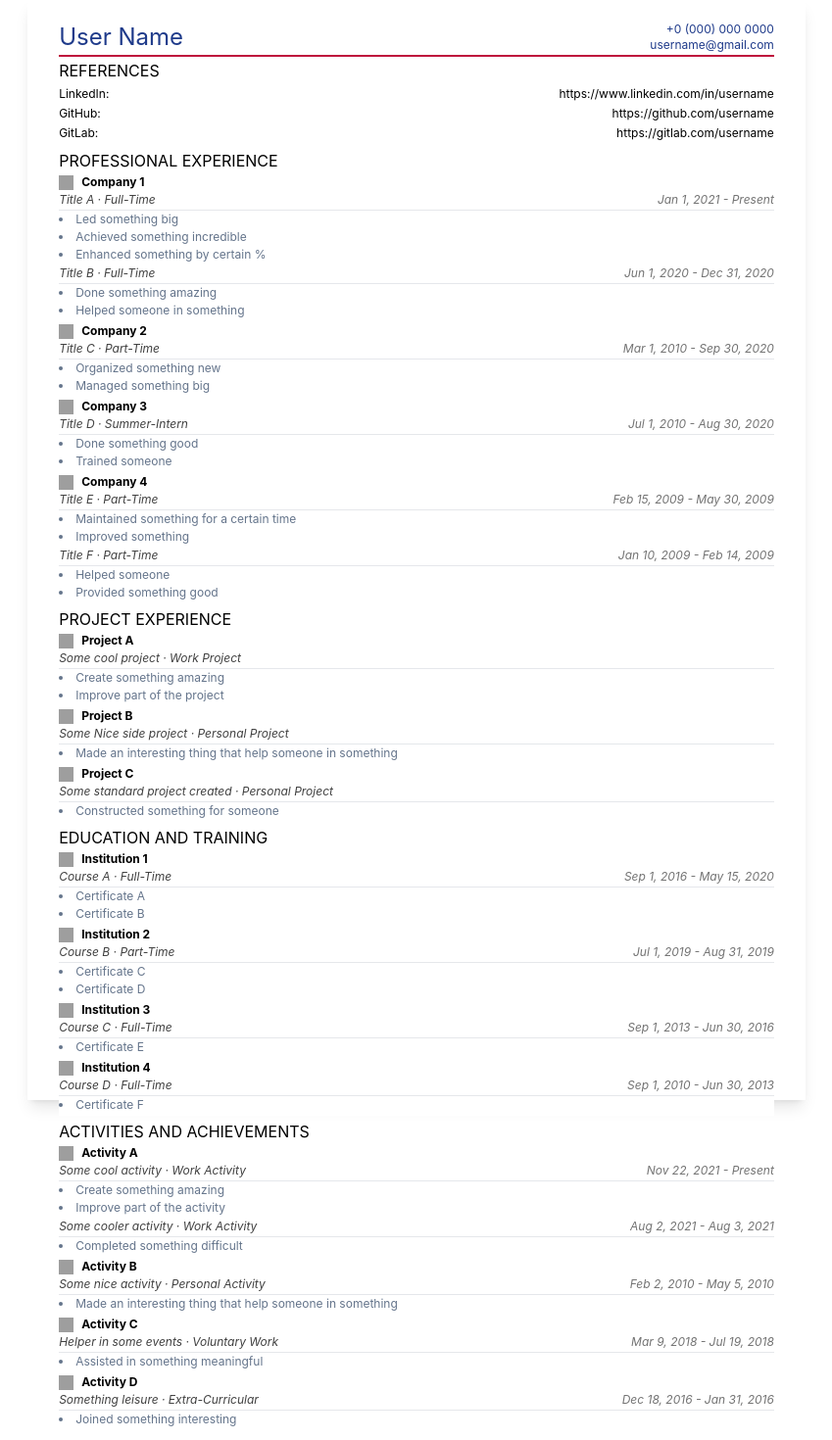
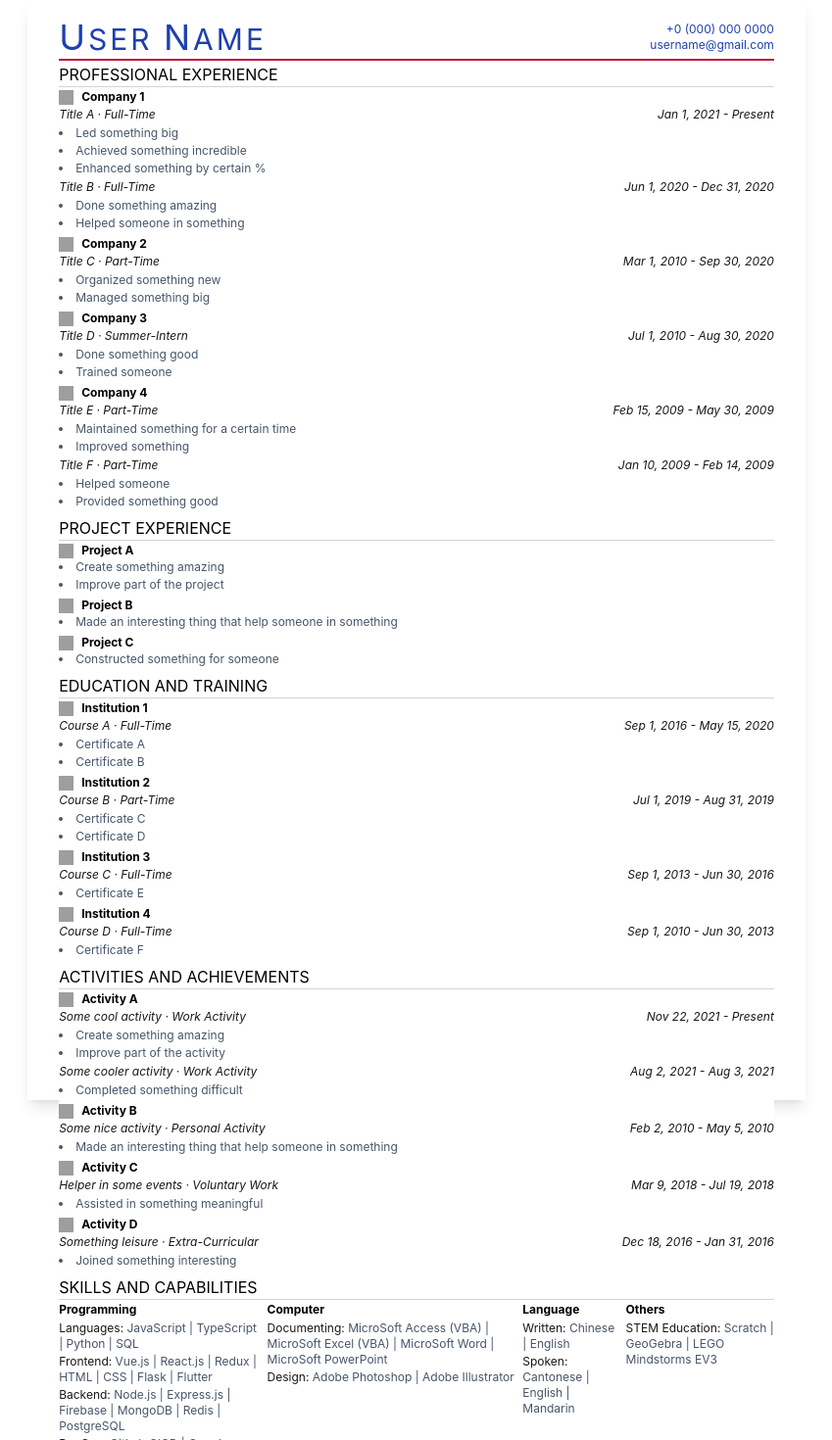
Before and after one commit to louvrecly/cv-generator-next, a Next.js app: page / in a window 1280 px wide. Shown: the top 1470 px of the page at 98% size, without its empty margins (215-1064 px from the left). Built offline with nearby package versions, Linux system fonts and the light colour scheme; grey boxes are pictures that could not be loaded.

Commit message:
Update styling and format

```diff
--- a/components/PortfolioSection/PortfolioTable.js
+++ b/components/PortfolioSection/PortfolioTable.js
@@ -12,8 +12,6 @@ export default function PortfolioTable({ data }) {
             <TitleRow title={project.name} logo={project.logo} />
           </Linkable>
 
-          <InfoRow headText={`${project.description} · ${project.type}`} />
-
           <ItemsList items={project.items} />
         </li>
       ))}
--- a/components/Section.tsx
+++ b/components/Section.tsx
@@ -8,7 +8,7 @@ interface SectionProps {
 export default function Section({ title, children }: SectionProps) {
   return (
     <section className="py-0.5 w-full">
-      <h2 className="text-base uppercase">{title}</h2>
+      <h2 className="text-base uppercase border-b border-neutral-300">{title}</h2>
 
       {children}
     </section>
--- a/components/SkillsSection/SkillsTable.js
+++ b/components/SkillsSection/SkillsTable.js
@@ -1,23 +1,18 @@
 import TitleRow from '@/components/Table/TitleRow'
-import InfoRow from '@/components/Table/InfoRow'
 
 export default function SkillsTable({ data }) {
   return (
-    <ul>
+    <ul className="flex justify-between gap-2">
       {data.categories.map(category => (
         <li key={category.key} className="py-0.5">
           <TitleRow title={category.label} />
 
-          <ul>
+          <ul className="py-0.5">
             {category.groups.map(group => (
-              <li key={group.key}>
-                <InfoRow headText={group.label} />
+              <li key={group.key} className="py-px flex-1 text-xs">
+                <span className="text-neutral-900">{group.label}: </span>
 
-                <ul className="py-1 flex-1 flex flex-wrap gap-1 text-xs">
-                  {group.items.map(item => (
-                    <li key={item.key} className="px-2 py-0.5 whitespace-nowrap border rounded-full shadow-sm">{item.label}</li>
-                  ))}
-                </ul>
+                <span className="text-slate-600">{group.items.map(item => item.label).join(' | ')}</span>
               </li>
             ))}
           </ul>
--- a/components/SkillsSection/index.js
+++ b/components/SkillsSection/index.js
@@ -5,7 +5,7 @@ import { filterByShow } from '@/services/utils'
 
 export default function SkillsSection({ skills, setSkills }) {
   return (
-    <Section title="Skills">
+    <Section title="Skills and Capabilities">
       <EditableBlock data={skills} setData={setSkills} placeholder="Loading skills data...">
         <SkillsTable data={filterByShow(skills)} />
       </EditableBlock>
--- a/components/Table/InfoRow.tsx
+++ b/components/Table/InfoRow.tsx
@@ -5,10 +5,10 @@ interface InfoRowProps {
 
 export default function InfoRow({ headText, tailText = '' }: InfoRowProps) {
   return (
-    <h4 className="py-0.5 flex flex-wrap justify-between gap-x-3 items-center text-neutral-700 italic border-b">
-      <span className="text-xs">{headText}</span>
+    <h4 className="py-0.5 flex flex-wrap justify-between gap-x-3 items-center text-neutral-900 text-xs italic">
+      <span>{headText}</span>
 
-      {!!tailText && <span className="text-neutral-500 text-xs text-end">{tailText}</span>}
+      {!!tailText && <span className="text-end">{tailText}</span>}
     </h4>
   )
 }
--- a/components/Table/ItemsList.tsx
+++ b/components/Table/ItemsList.tsx
@@ -10,7 +10,7 @@ export default function ItemsList({ items = [] }: ItemsListProps) {
       {items
         .filter(item => item.show)
         .map((item, idx) => (
-          <li key={idx} className="py-px text-slate-500">{item.content}</li>
+          <li key={idx} className="py-px text-slate-600">{item.content}</li>
         ))}
     </ul>
   )
--- a/components/UserInfoBar/UserInfo.js
+++ b/components/UserInfoBar/UserInfo.js
@@ -4,7 +4,14 @@ import Linkable from '@/components/Table/Linkable'
 export default function UserInfo({ data }) {
   return (
     <div className="w-full flex flex-wrap justify-stretch items-center gap-x-3">
-      <h1 className="flex-1 text-2xl whitespace-nowrap">{data.name}</h1>
+      <h1 className="flex-1 text-3xl whitespace-nowrap uppercase tracking-widest">
+        {data.name.split(' ').map(word => (
+          <>
+            <span className="text-4xl">{word[0]}</span>
+            <span>{word.slice(1)} </span>
+          </>
+        ))}
+      </h1>
 
       {data.contacts && (
         <ul>
--- a/components/UserInfoBar/index.js
+++ b/components/UserInfoBar/index.js
@@ -4,7 +4,7 @@ import { filterByShow } from '@/services/utils'
 
 export default function UserInfoBar({ user, setUser }) {
   return (
-    <div className="py-0.5 text-blue-900 border-b-2 border-rose-700">
+    <div className="py-0.5 text-blue-800 border-b-2 border-rose-700">
       <EditableBlock data={user} setData={setUser} placeholder="Loading user data...">
         <UserInfo data={filterByShow(user)} />
       </EditableBlock>
--- a/pages/index.js
+++ b/pages/index.js
@@ -1,39 +1,39 @@
 import { useContext, useEffect } from 'react'
 import DataContext from '@/context/data'
 import UserInfoBar from '@/components/UserInfoBar'
-import ReferencesSection from '@/components/ReferencesSection'
 import WorkExperienceSection from '@/components/WorkExperienceSection'
 import EducationSection from '@/components/EducationSection'
 import ActivitiesSection from '@/components/ActivitiesSection'
 import PortfolioSection from '@/components/PortfolioSection'
+import SkillsSection from '@/components/SkillsSection'
 
 export default function Home() {
   const { state, setters } = useContext(DataContext)
   const {
     user,
-    references,
     workExperience,
     education,
     activities,
     portfolio,
+    skills
   } = state
   const {
     setUser,
-    setReferences,
     setWorkExperience,
     setEducation,
     setActivities,
     setPortfolio,
+    setSkills,
   } = setters
 
   useEffect(() => {
     const payloads = [
       { endpoint: 'user', field: 'user', setter: setUser },
-      { endpoint: 'references', field: 'references', setter: setReferences },
       { endpoint: 'work-experience', field: 'workExperience', setter: setWorkExperience },
       { endpoint: 'education', field: 'education', setter: setEducation },
       { endpoint: 'activities', field: 'activities', setter: setActivities },
       { endpoint: 'portfolio', field: 'portfolio', setter: setPortfolio },
+      { endpoint: 'skills', field: 'skills', setter: setSkills },
     ]
 
     Promise.all(
@@ -47,20 +47,18 @@ export default function Home() {
     )
   }, [
     setUser,
-    setReferences,
     setWorkExperience,
     setEducation,
     setActivities,
     setPortfolio,
+    setSkills,
   ])
 
   return (
-    <div className="mx-8 py-5">
+    <div className="mx-8 py-4">
       <UserInfoBar user={user} setUser={setUser} />
 
       <div>
-        <ReferencesSection references={references} setReferences={setReferences} />
-
         <WorkExperienceSection workExperience={workExperience} setWorkExperience={setWorkExperience} />
 
         <PortfolioSection portfolio={portfolio} setPortfolio={setPortfolio} />
@@ -68,6 +66,8 @@ export default function Home() {
         <EducationSection education={education} setEducation={setEducation} />
 
         <ActivitiesSection activities={activities} setActivities={setActivities} />
+
+        <SkillsSection skills={skills} setSkills={setSkills} />
       </div>
     </div>
   )
```
